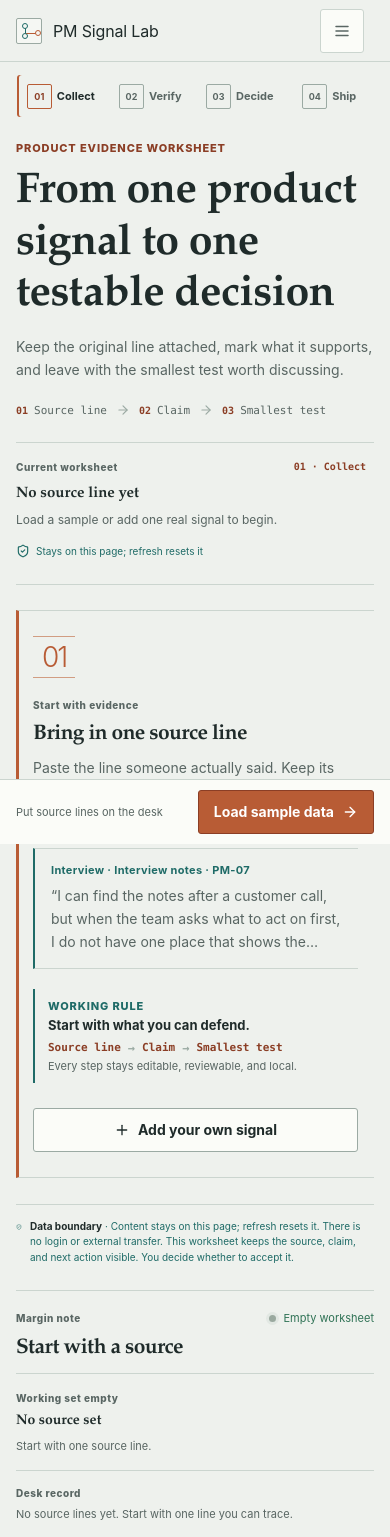
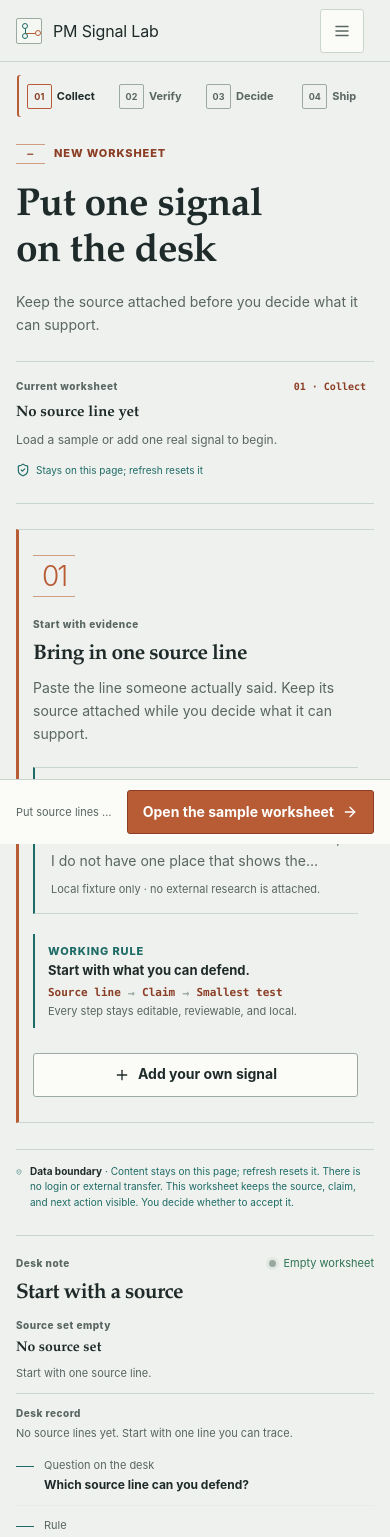
Before and after one commit to asdc163/pm-signal-lab, a React (Vite) app: page / in a window 390 px wide. Shown: the top 1537 px of the page. Built offline with nearby package versions, Linux system fonts and the light colour scheme.

Commit message:
Polish the single-sheet PM workbench
Validated locally and in CI; hosted verification follows the Pages deployment.

```diff
--- a/src/App.tsx
+++ b/src/App.tsx
@@ -591,7 +591,7 @@ function App() {
   };
 
   const nextAction = (() => {
-    if (!pack) return { label: "Load sample data", action: loadSample };
+    if (!pack) return { label: "Open the sample worksheet", action: loadSample };
     if (currentStep === "collect") {
       return claims.length > 0
         ? { label: "Start review", action: startReview }
@@ -635,18 +635,14 @@ function App() {
           <section className={`workbench${pack ? " is-loaded" : ""}`} aria-labelledby="page-title">
             <div className="hero-block">
               <div>
-                <p className="eyebrow">{pack ? "Source review" : "Product evidence worksheet"}</p>
-                <h1 id="page-title">{pack ? "What does this line actually support?" : "From one product signal to one testable decision"}</h1>
+                <div className="hero-folio" aria-label={pack ? "Source review, collect step" : "New worksheet, collect step"}>
+                  <span className="hero-folio-index">{pack ? "01" : "—"}</span>
+                  <span className="eyebrow">{pack ? "Source review" : "New worksheet"}</span>
+                </div>
+                <h1 id="page-title">{pack ? "Check what this line supports" : "Put one signal on the desk"}</h1>
                 <p className="hero-copy">
-                  {pack ? "Check the source, mark the limit, then name the smallest test." : "Keep the original line attached, mark what it supports, and leave with the smallest test worth discussing."}
+                  {pack ? "Trace the source, mark the limit, and name the smallest test." : "Keep the source attached before you decide what it can support."}
                 </p>
-                <div className="hero-route" aria-label="Decision path">
-                  <span className="route-node"><b>01</b>Source line</span>
-                  <ArrowRight size={14} aria-hidden="true" />
-                  <span className="route-node"><b>02</b>Claim</span>
-                  <ArrowRight size={14} aria-hidden="true" />
-                  <span className="route-node"><b>03</b>Smallest test</span>
-                </div>
               </div>
               <div className="hero-status" aria-label="Current worksheet status" aria-live="polite" aria-atomic="true">
                 <div className="hero-status-heading">
@@ -656,7 +652,7 @@ function App() {
                 <strong>{pack ? `${evidence.length} ${evidence.length === 1 ? "source line" : "source lines"} in this working set` : "No source line yet"}</strong>
                 <p>{pack ? `${reviewedCount} of ${claims.length} claims reviewed · ${supportedCount} accepted.` : "Load a sample or add one real signal to begin."}</p>
                 <span className="hero-status-boundary"><ShieldCheck size={14} />{pack ? "Local worksheet · refresh resets it" : SESSION_BOUNDARY_SHORT}</span>
-                {!pack && <div className="hero-status-actions"><button className="button button-primary" type="button" onClick={loadSample}><ClipboardList size={16} />Load sample data<ArrowRight size={15} /></button></div>}
+                {!pack && <div className="hero-status-actions"><button className="button button-primary" type="button" onClick={loadSample}><ClipboardList size={16} />Open the sample worksheet<ArrowRight size={15} /></button></div>}
               </div>
             </div>
 
@@ -872,8 +868,9 @@ function CollectView({
               <h2 id="collect-title">Bring in one source line</h2>
               <p>Paste the line someone actually said. Keep its source attached while you decide what it can support.</p>
               <blockquote className="sample-quote">
-                <span>{EVIDENCE_LABELS[SAMPLE_PREVIEW.type]} · {SAMPLE_PREVIEW.source}</span>
+                <span>Sample signal · {EVIDENCE_LABELS[SAMPLE_PREVIEW.type]} · {SAMPLE_PREVIEW.source}</span>
                 <p>“{SAMPLE_PREVIEW.content}”</p>
+                <small>Local fixture only · no external research is attached.</small>
               </blockquote>
               <div className="first-run-note">
                 <span>Working rule</span>
@@ -1190,9 +1187,8 @@ function SessionFeedback({
 function MemoSection({ title, children }: { title: string; children: React.ReactNode }) { return <section className="memo-section"><h4>{title}</h4>{children}</section>; }
 
 function DecisionContext({ pack, evidenceCount, claimCount, reviewedCount, supportedCount, currentStep, nextAction, events, onCopyReceipt, feedbackUrl }: { pack: EvidencePack | null; evidenceCount: number; claimCount: number; reviewedCount: number; supportedCount: number; currentStep: WorkflowStep; nextAction: { label: string; action: () => void }; events: ProductEvent[]; onCopyReceipt: () => void; feedbackUrl: string }) {
-  const openClaims = Math.max(claimCount - reviewedCount, 0);
   const contextRecord = pack
-    ? `${evidenceCount} ${evidenceCount === 1 ? "source line" : "source lines"} · ${claimCount} candidate claims · ${reviewedCount} reviewed.`
+    ? `${evidenceCount} ${evidenceCount === 1 ? "source line" : "source lines"} · ${claimCount} candidate claims · ${reviewedCount} reviewed · ${supportedCount} accepted.`
     : "No source lines yet. Start with one line you can trace.";
   const contextQuestion = !pack
     ? "Which source line can you defend?"
@@ -1204,16 +1200,17 @@ function DecisionContext({ pack, evidenceCount, claimCount, reviewedCount, suppo
           ? "What would change the next move?"
           : "What should the team carry forward?";
   const contextRule = pack ? "No claim travels without its source." : "The source line stays attached to the claim.";
-  const contextCarry = pack ? `${supportedCount} accepted · ${openClaims} still open.` : "One line becomes a claim only after review.";
   return (
     <aside className="decision-context" aria-label="Worksheet context">
       <div className="context-heading">
-        <div><p className="section-eyebrow">Margin note</p><h2>{pack ? "Keep the source in frame" : "Start with a source"}</h2></div>
+        <div><p className="section-eyebrow">Desk note</p><h2>{pack ? "Keep the source in frame" : "Start with a source"}</h2></div>
         <span className="context-boundary"><span className={`status-dot ${pack ? "" : "status-dot-neutral"}`} aria-hidden="true" />{pack ? "Local worksheet" : "Empty worksheet"}</span>
       </div>
-      <div className="context-project"><span className="card-eyebrow">Working set {pack ? "active" : "empty"}</span><strong>{pack?.title ?? "No source set"}</strong><span>{pack ? "Source lines stay on this page." : "Start with one source line."}</span></div>
-      <p className="context-record"><span className="card-eyebrow">Desk record</span>{contextRecord}</p>
-      <div className="context-list"><ContextItem label="Open question" value={contextQuestion} /><ContextItem label="Evidence rule" value={contextRule} /><ContextItem label="Carry forward" value={contextCarry} /></div>
+      <div className="context-middle">
+        <div className="context-project"><span className="card-eyebrow">Source set {pack ? "active" : "empty"}</span><strong>{pack?.title ?? "No source set"}</strong><span>{pack ? "Source lines stay on this page." : "Start with one source line."}</span></div>
+        <p className="context-record"><span className="card-eyebrow">Desk record</span>{contextRecord}</p>
+        <div className="context-list"><ContextItem label="Question on the desk" value={contextQuestion} /><ContextItem label="Rule" value={contextRule} /></div>
+      </div>
       <div className="context-next"><span className="card-eyebrow">Next move</span><div className="next-action-title"><strong>{nextAction.label}</strong></div><p>{contextNextCopy(currentStep, pack)}</p>{pack && currentStep === "collect" ? <span className="context-next-static">Use the review docket in the workpaper.</span> : pack ? <button className="button button-primary button-full" type="button" onClick={nextAction.action} data-current-action>{nextAction.label}<ArrowRight size={16} /></button> : <span className="context-next-static">Start with the source line in the center.</span>}</div>
       <div className="context-trace"><div className="trace-header"><span className="card-eyebrow">Session trail</span><span>{events.length ? "Activity recorded" : "No activity yet"}</span></div>{events.length === 0 ? <p>Activity stays in this session and does not include raw signal content.</p> : <><p>Last action: {EVENT_LABELS[events[events.length - 1].name]}</p><div className="context-trace-actions"><button className="text-button" type="button" onClick={onCopyReceipt}>Copy session receipt</button><a className="text-button" href={feedbackUrl} target="_blank" rel="noreferrer" aria-label="Report this session in a new tab for manual review">Report this session<ArrowRight size={13} aria-hidden="true" /></a></div></>}</div>
     </aside>
@@ -1228,7 +1225,7 @@ function formatDate(value: string) { return new Intl.DateTimeFormat("en-US", { m
 function formatFolioNumber(value: number) { return String(value).padStart(2, "0"); }
 
 function contextNextCopy(step: WorkflowStep, pack: EvidencePack | null) {
-  if (!pack) return "Load the sample worksheet or add a source line.";
+  if (!pack) return "Open the sample worksheet or add a source line.";
   if (step === "collect") return "Bring in the lines before asking what they mean.";
   if (step === "verify") return "Accept, edit, or keep the claim open; do not skip the source check.";
   if (step === "decide") return "Write the metric, guardrail, and stop rule.";
--- a/src/styles.css
+++ b/src/styles.css
@@ -440,12 +440,10 @@ p {
 }
 
 .workspace {
-  display: grid;
-  max-width: 1536px;
-  grid-template-columns: minmax(0, 1fr) 302px;
-  gap: 34px;
+  display: block;
+  max-width: 1320px;
   margin: 0 auto;
-  padding: 44px 46px 80px;
+  padding: 39px 46px 80px;
 }
 
 .workbench {
@@ -456,17 +454,42 @@ p {
   display: flex;
   align-items: flex-start;
   justify-content: space-between;
-  gap: 32px;
-  padding-bottom: 30px;
+  gap: 54px;
+  padding-bottom: 25px;
   border-bottom: 1px solid var(--line);
 }
 
+.hero-folio {
+  display: inline-flex;
+  align-items: center;
+  gap: 9px;
+  margin-bottom: 10px;
+}
+
+.hero-folio-index {
+  display: inline-grid;
+  min-width: 29px;
+  height: 20px;
+  place-items: center;
+  color: var(--accent-dark);
+  border-top: 1px solid #d19d82;
+  border-bottom: 1px solid #d19d82;
+  font-family: var(--mono);
+  font-size: 10px;
+  font-weight: 800;
+  letter-spacing: 0.05em;
+}
+
+.hero-folio .eyebrow {
+  margin: 0;
+}
+
 .hero-block h1 {
-  max-width: 760px;
+  max-width: 680px;
   margin: 12px 0 13px;
   color: var(--ink);
   font-family: var(--display);
-  font-size: clamp(2.3rem, 3.2vw, 3.45rem);
+  font-size: clamp(2.05rem, 2.8vw, 2.9rem);
   font-weight: 650;
   letter-spacing: -0.012em;
   line-height: 1.2;
@@ -474,38 +497,10 @@ p {
 }
 
 .hero-copy {
-  max-width: 650px;
+  max-width: 590px;
   margin-bottom: 0;
   color: var(--muted);
-  font-size: 16px;
-}
-
-.hero-route {
-  display: flex;
-  max-width: 560px;
-  align-items: center;
-  flex-wrap: wrap;
-  gap: 9px;
-  margin-top: 22px;
-  color: var(--muted);
-  font-family: "JetBrains Mono", "SFMono-Regular", Consolas, monospace;
-  font-size: 11px;
-}
-
-.hero-route > svg {
-  color: var(--line-strong);
-}
-
-.route-node {
-  display: inline-flex;
-  align-items: center;
-  gap: 6px;
-}
-
-.route-node b {
-  color: var(--accent-dark);
-  font-size: 10px;
-  font-weight: 800;
+  font-size: 15px;
 }
 
 .hero-status {
@@ -573,26 +568,20 @@ p {
 
 /* A loaded workpaper is a tool surface, not a second landing page. */
 .workbench.is-loaded .hero-block {
-  gap: 26px;
-  padding-bottom: 20px;
+  gap: 42px;
+  padding-bottom: 19px;
 }
 
 .workbench.is-loaded .hero-block h1 {
-  max-width: 570px;
-  margin-top: 7px;
-  margin-bottom: 9px;
-  font-size: clamp(1.85rem, 2.15vw, 2.55rem);
+  max-width: 610px;
+  margin-top: 9px;
+  margin-bottom: 8px;
+  font-size: clamp(1.8rem, 2.25vw, 2.45rem);
 }
 
 .workbench.is-loaded .hero-copy {
   max-width: 590px;
   font-size: 14px;
-}
-
-.workbench.is-loaded .hero-route {
-  gap: 7px;
-  margin-top: 13px;
-  font-size: 10px;
 }
 
 .workbench.is-loaded .hero-status {
@@ -763,10 +752,10 @@ p {
 .empty-panel {
   display: grid;
   grid-template-columns: 58px minmax(0, 1fr);
-  min-height: 320px;
+  min-height: 300px;
   align-items: center;
   gap: 28px;
-  padding: 38px 42px 38px 0;
+  padding: 34px 42px 34px 0;
   border-top: 1px solid var(--line);
   border-right: 0;
   border-bottom: 1px solid var(--line);
@@ -1356,6 +1345,14 @@ textarea {
   line-height: 1.6;
 }
 
+.sample-quote small {
+  display: block;
+  margin-top: 9px;
+  color: var(--muted);
+  font-size: 11px;
+  line-height: 1.5;
+}
+
 input::placeholder,
 textarea::placeholder {
   color: #9aa5a7;
@@ -2115,22 +2112,21 @@ textarea::placeholder {
 }
 
 .decision-context {
-  position: sticky;
-  top: 36px;
-  align-self: start;
-  min-width: 0;
+  display: grid;
+  grid-template-columns: minmax(210px, 0.78fr) minmax(0, 1.45fr) minmax(245px, 0.82fr);
+  gap: 0 28px;
+  margin-top: 38px;
   padding: 21px 0 0;
-  padding-left: 24px;
-  border-left: 1px solid var(--line);
+  border-top: 1px solid var(--line);
 }
 
 .context-heading {
+  grid-column: 1;
   display: flex;
   align-items: flex-start;
   justify-content: space-between;
   gap: 12px;
-  padding-bottom: 16px;
-  border-bottom: 1px solid var(--line);
+  padding: 0;
 }
 
 .context-heading h2 {
@@ -2150,10 +2146,15 @@ textarea::placeholder {
   font-size: 11px;
 }
 
+.context-middle {
+  grid-column: 2;
+  min-width: 0;
+}
+
 .context-project {
   display: grid;
   gap: 7px;
-  padding: 17px 0;
+  padding: 0 0 13px;
   border-bottom: 1px solid var(--line);
 }
 
@@ -2171,19 +2172,24 @@ textarea::placeholder {
 }
 
 .context-list {
-  border-bottom: 1px solid var(--line);
+  display: grid;
+  grid-template-columns: repeat(2, minmax(0, 1fr));
+  gap: 17px;
+  padding-top: 15px;
 }
 
 .context-item {
   display: flex;
   align-items: flex-start;
   gap: 10px;
-  padding: 15px 0;
-  border-bottom: 1px solid #e8ece8;
+  min-width: 0;
+  padding: 0 17px 0 0;
+  border-right: 1px solid #e8ece8;
 }
 
 .context-item:last-child {
-  border-bottom: 0;
+  padding-right: 0;
+  border-right: 0;
 }
 
 .context-item-rule {
@@ -2220,9 +2226,8 @@ textarea::placeholder {
 
 .context-record {
   margin: 0;
-  padding: 15px 0;
-  color: var(--muted);
-  border-bottom: 1px solid var(--line);
+  padding: 12px 0 0;
+  color: var(--muted);
   font-size: 11px;
   line-height: 1.6;
 }
@@ -2232,7 +2237,10 @@ textarea::placeholder {
 }
 
 .context-next {
-  margin-top: 21px;
+  grid-column: 3;
+  grid-row: 1 / span 3;
+  align-self: start;
+  margin-top: 0;
   padding: 16px;
   border-top: 1px solid #d7a68c;
   border-right: 0;
@@ -2271,8 +2279,9 @@ textarea::placeholder {
 }
 
 .context-trace {
+  grid-column: 1 / -1;
   margin-top: 20px;
-  padding-top: 15px;
+  padding-top: 14px;
   border-top: 1px solid var(--line);
 }
 
@@ -2348,7 +2357,6 @@ textarea::placeholder {
 
 @media (max-width: 1180px) {
   .workspace {
-    gap: 27px;
     padding-right: 32px;
     padding-left: 32px;
   }
@@ -2461,9 +2469,7 @@ textarea::placeholder {
   }
 
   .decision-context .context-heading,
-  .decision-context .context-project,
-  .decision-context .context-list,
-  .decision-context .context-record,
+  .decision-context .context-middle,
   .decision-context .context-trace {
     grid-column: 1;
   }
@@ -2482,9 +2488,6 @@ textarea::placeholder {
     margin-bottom: 25px;
   }
 
-  .hero-status-actions {
-    display: none;
-  }
 }
 
 @media (max-width: 700px) {
@@ -2550,7 +2553,7 @@ textarea::placeholder {
 
   .hero-block h1 {
     margin-top: 10px;
-    font-size: clamp(2.1rem, 11vw, 3.2rem);
+    font-size: clamp(1.95rem, 10vw, 2.75rem);
   }
 
   .workbench.is-loaded .hero-block {
@@ -2568,10 +2571,6 @@ textarea::placeholder {
     font-size: 13px;
   }
 
-  .workbench.is-loaded .hero-route {
-    margin-top: 11px;
-  }
-
   .workbench.is-loaded .hero-status {
     padding-top: 13px;
   }
@@ -2584,6 +2583,10 @@ textarea::placeholder {
     width: 100%;
     max-width: none;
     padding-top: 17px;
+  }
+
+  .hero-status-actions {
+    display: none;
   }
 
   .notice {
@@ -2884,6 +2887,23 @@ textarea::placeholder {
 
   .decision-context .context-next {
     margin-top: 20px;
+  }
+
+  .context-list {
+    grid-template-columns: 1fr;
+    gap: 12px;
+  }
+
+  .context-item,
+  .context-item:last-child {
+    padding: 0 0 12px;
+    border-right: 0;
+    border-bottom: 1px solid #e8ece8;
+  }
+
+  .context-item:last-child {
+    padding-bottom: 0;
+    border-bottom: 0;
   }
 
   .context-trace {
```
Also changed, not shown: scripts/verify-hosted-demo.mjs (+12 -2 lines), 4 other files (tests, documents, lock files or other folders).
